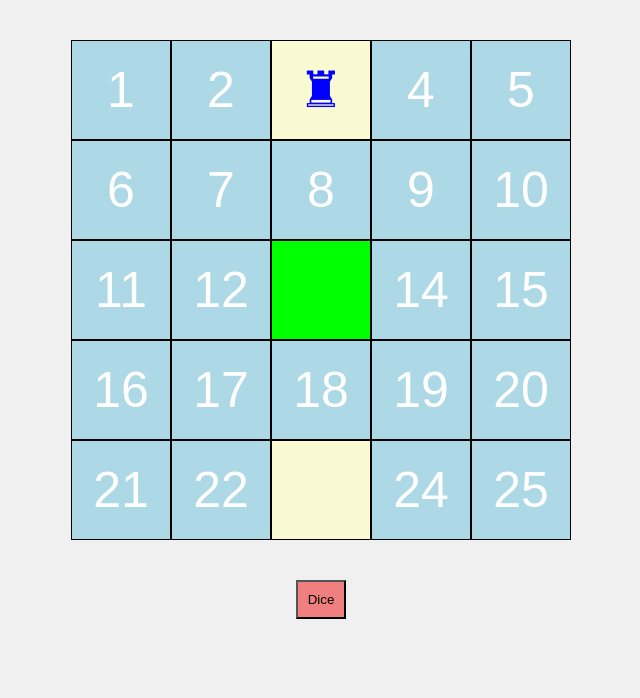
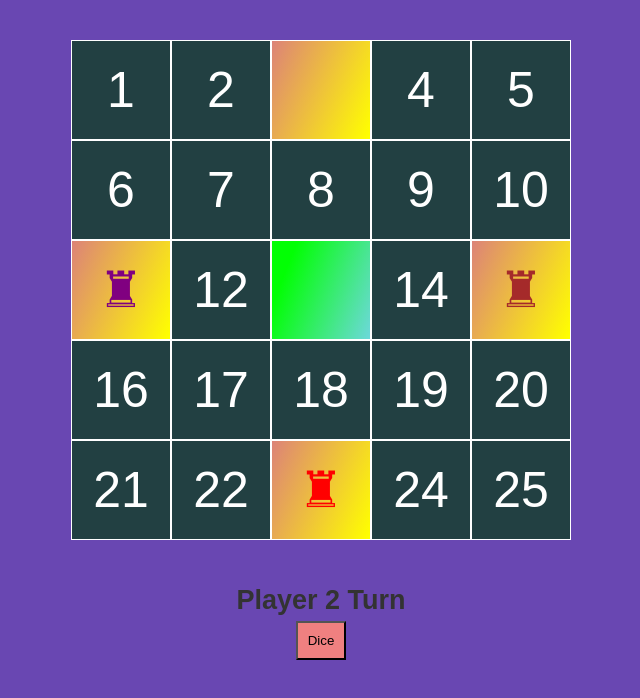
Before and after one commit to Jafardahod/IshtoGame, a plain HTML site: page index.html in a window 1280 px wide. Both pictures are taken after a click on the button "Dice". Shown: the whole page, without its empty margins (319-959 px from the left). Drawn offline with Linux system fonts and the light colour scheme.

Commit message:
move functionality completed added 2 new players added new css

```diff
--- a/index.html
+++ b/index.html
@@ -42,6 +42,7 @@
       </div>
 
       <div class="content">
+        <h2 class="dine"></h2>
         <button class="dice">Dice</button>
       </div>
     </div>
--- a/pawn.js
+++ b/pawn.js
@@ -12,18 +12,30 @@ export class Pawn {
 
     color(){
         if (this.player == 1){
-            return 'orange'
+            return 'red'
         }
         else if(this.player == 2){
             return 'blue'
         }
+        else if(this.player == 3){
+            return 'pink'
+        }
+        else if(this.player == 4){
+            return 'brown'
+        }
     }
     path(){
         if (this.player == 1){
-            return [3, 4, 5, 10, 15, 20, 25, 24, 23, 22, 21, 16, 11, 6, 1, 2, 7, 12, 17, 18, 19, 14, 9, 8, 13]
+            return [3, 2, 1, 6, 11, 16, 21, 22, 23, 24, 25, 20, 15, 10, 5, 4, 9, 14, 19, 18, 17, 12, 7, 8, 13]
         }
         else if(this.player == 2){
-            return [23, 22, 21, 16, 11, 6, 1, 2, 3, 4, 5, 10, 15, 20, 25, 24, 19, 14, 9, 8, 7, 12, 17, 18, 13]
+            return [23, 24, 25, 20, 15, 10, 5, 4, 3, 2, 1, 6, 11, 16, 21, 22, 17, 12, 7, 8, 9, 14, 19, 18, 13]
+        }
+        else if(this.player == 3){
+            return [11, 16, 21, 22, 23, 24, 25, 20, 15, 10, 5, 4, 3, 2, 1, 6, 7, 8, 9, 14, 19, 18, 17, 12, 13]
+        }
+        else if(this.player == 4){
+            return [15, 10, 5, 4, 3, 2, 1, 6, 11, 16, 21, 22, 23, 24, 25, 20, 19, 18, 17, 12, 7, 8, 9, 14, 13]
         }
     }
 
--- a/script.js
+++ b/script.js
@@ -11,7 +11,7 @@ import { Pawn } from "./pawn.js"
             block.setAttribute('class', 'grid-item winblock')
             block.setAttribute('id', i)
             block.innerHTML = ''
-        } else if (i == 3 || i == 23) {
+        } else if (i == 3 || i == 23 || i == 11 || i == 15) {
             block.setAttribute('class', 'grid-item startblock')
             block.setAttribute('id', i)
             block.innerHTML = '♜'
@@ -25,11 +25,21 @@ import { Pawn } from "./pawn.js"
         board.appendChild(block)
     }
 
+    //default color of the starting pawns
+    document.getElementById('3').style.color = 'red'
+    document.getElementById('23').style.color = 'blue'
+    document.getElementById('11').style.color = 'purple'
+    document.getElementById('15').style.color = 'brown'
+
 })()
 
 //creating pawn instances
 let pawn1 = new Pawn(1)
 let pawn2 = new Pawn(2)
+let pawn3 = new Pawn(3)
+let pawn4 = new Pawn(4)
+
+//retreiving dice button
 let dice = document.querySelector('.dice')
 
 
@@ -42,9 +52,6 @@ const board_occupance = [
     0, 0, 0, 0, 0
 ];
 
-//default color of the starting pawns
-document.getElementById('3').style.color = 'orange'
-document.getElementById('23').style.color = 'blue'
 
 
 
@@ -52,7 +59,7 @@ document.getElementById('23').style.color = 'blue'
 dice.addEventListener('click', () => {
     //generating a random number for a dice value
     let randomnum = Math.floor(Math.random() * 8 + 1)
-    moveplayer(pawn2, randomnum)
+    moveplayer(dine(), randomnum)
 })
 
 
@@ -77,6 +84,8 @@ function moveplayer(pawn, randomnum) {
             startblock.innerHTML = ''
             pawn.atstart = false
             console.log(pawn);
+            console.log(board_occupance);
+
 
 
         }
@@ -104,6 +113,8 @@ function moveplayer(pawn, randomnum) {
         pawn.position = Number(sblock.id)
         pawn.count = pawn.count + randomnum
         console.log(pawn);
+        console.log(board_occupance);
+
 
     }
     //if the next postion is occupied
@@ -111,3 +122,30 @@ function moveplayer(pawn, randomnum) {
         //do something
     }
 }
+
+
+//implemnt dine logic
+let count = 1
+let dineText = document.querySelector('.dine')
+dineText.innerHTML = 'Player 1 Turn'
+
+function dine() {
+    switch (count) {
+        case 1:
+            count = 2
+            dineText.innerHTML = 'Player 2 Turn'
+            return pawn1
+        case 2:
+            count = 3
+            dineText.innerHTML = 'Player 3 Turn'
+            return pawn2
+        case 3:
+            count = 4
+            dineText.innerHTML = 'Player 4 Turn'
+            return pawn3
+        case 4:
+            count = 1
+            dineText.innerHTML = 'Player 1 Turn'
+            return pawn4
+    }
+}
--- a/style.css
+++ b/style.css
@@ -10,7 +10,7 @@ body {
     font-family: Arial, sans-serif;
     margin: 0;
     padding: 20px;
-    background-color: #f0f0f0;
+    background-color: #6947b2;
 }
 .container {
     max-width: 1200px;
@@ -31,13 +31,13 @@ body {
     aspect-ratio: 1 / 1;
 }
 .grid-item {
-    background-color: lightblue;
+    background-color: #224042;
     display: flex;
     justify-content: center;
     align-items: center;
     color: white;
     font-size: 50px;
-    border: 1px solid black;
+    border: 1px solid white;
     /* border-radius: 8px; */
 }
 
@@ -46,10 +46,10 @@ body {
     background-color: lightcoral;
 }
 .startblock{
-    background-color: lightgoldenrodyellow;
+    background: linear-gradient(113.9deg, rgb(219 125 125) -4.5%, rgb(255 255 0) 98.8%) !important;
 }
 .winblock{
-    background-color: #00ff00 !important;
+    background: linear-gradient(111.4deg, rgb(2, 255, 4) 18.4%, rgb(109 216 219) 100.2%) !important;
 }
 .content {
     text-align: center;
@@ -57,3 +57,7 @@ body {
     color: #333;
     margin-top: 40px;
 }
+
+.dine{
+    padding: 5px;
+}
```
